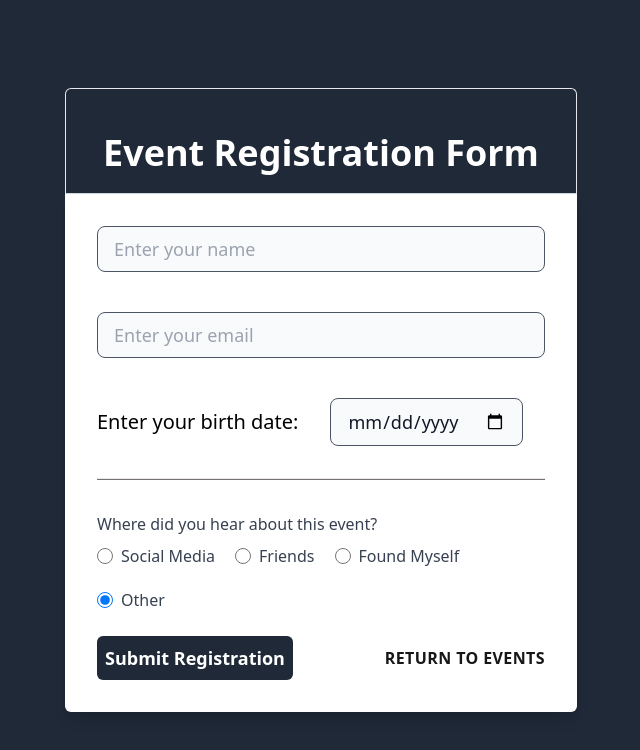
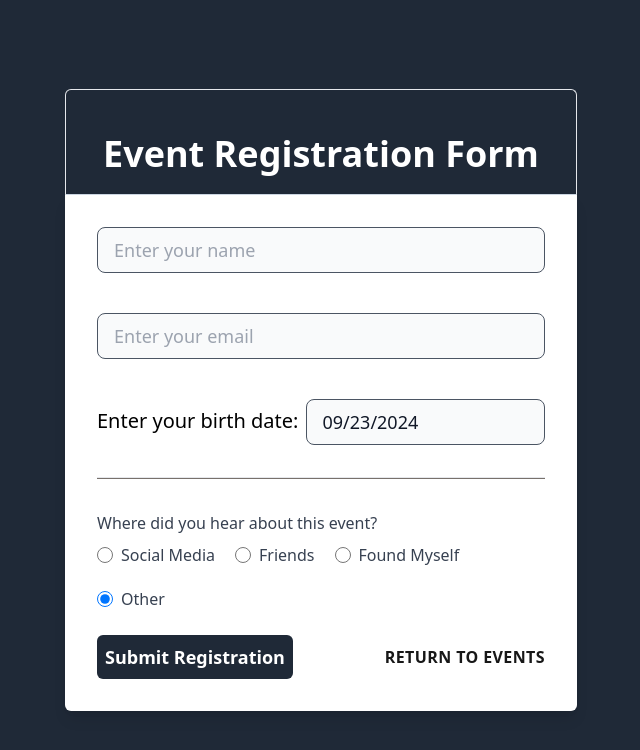
Before and after one commit to LazarusVP99/Event-Registration-App, a React (Vite) app in the folder client/: page /register/1 in a window 1280 px wide. Shown: the top 750 px of the page, without its empty margins (319-959 px from the left). Built offline with nearby package versions, Linux system fonts and the light colour scheme; no server answers.

Commit message:
Refactor ~ Date of birth field

```diff
--- a/client/package.json
+++ b/client/package.json
@@ -17,6 +17,7 @@
     "framer": "^2.4.1",
     "react": "^18.3.1",
     "react-chartjs-2": "^5.2.0",
+    "react-datepicker": "^7.4.0",
     "react-dom": "^18.3.1",
     "react-redux": "^9.1.2",
     "react-router-dom": "^6.26.2",
--- a/client/src/components/registration/form_components/field.jsx
+++ b/client/src/components/registration/form_components/field.jsx
@@ -1,9 +1,13 @@
+import 'react-datepicker/dist/react-datepicker.css';
+
 import { errorMessage } from '../../utils/error_msg';
+import DatePicker from 'react-datepicker';
 import { PropTypes } from 'prop-types';
+import { useState } from 'react';
 import { Field } from 'formik';
 
-const FieldComponent = ({ errors, touched, field, getFieldProps, type }) => (
-  <div className={type === 'date' ? 'relative w-fit' : 'relative'}>
+export const FieldComponent = ({ errors, touched, field, getFieldProps, type }) => (
+  <div className='relative'>
     <Field
       name={field}
       type={type ? type : 'text'}
@@ -18,6 +22,28 @@ const FieldComponent = ({ errors, touched, field, getFieldProps, type }) => (
     {errorMessage({ errors, touched, field })}
   </div>
 );
+export const DatePickerField = ({ errors, touched, field, setFieldValue }) => {
+  const [startDate, setStartDate] = useState(new Date());
+
+  return (
+    <div className='relative w-full'>
+      <DatePicker
+        name={field}
+        selected={startDate}
+        onChange={(date) => {
+          setFieldValue(field, date);
+          setStartDate(date);
+        }}
+        className={`bg-gray-50 border ${
+          errors[field] && touched[field]
+            ? 'border-red-500 focus:ring-red-500 focus:border-red-500'
+            : 'border-gray-300 focus:ring-blue-500 focus:border-blue-500'
+        } text-lg rounded-lg block w-full px-4 py-2 bg-gray-200 border-gray-600 placeholder-gray-400 text-gray-900 dark:focus:ring-blue-500 dark:focus:border-blue-500`}
+      />
+      {errorMessage({ errors, touched, field })}
+    </div>
+  );
+};
 
 FieldComponent.propTypes = {
   errors: PropTypes.object.isRequired,
@@ -27,4 +53,9 @@ FieldComponent.propTypes = {
   getFieldProps: PropTypes.func.isRequired,
 };
 
-export default FieldComponent;
+DatePickerField.propTypes = {
+  errors: PropTypes.object.isRequired,
+  touched: PropTypes.object.isRequired,
+  field: PropTypes.string.isRequired,
+  setFieldValue: PropTypes.func.isRequired,
+};
--- a/client/src/components/registration/index.jsx
+++ b/client/src/components/registration/index.jsx
@@ -3,7 +3,7 @@ import { Form, Formik } from 'formik';
 
 import { Link, useParams } from 'react-router-dom';
 
-import FieldComponent from './form_components/field.jsx';
+import { DatePickerField, FieldComponent } from './form_components/field.jsx';
 import { Validation, userSubmission } from './submit.js';
 import RadioSelect from './form_components/radio.jsx';
 
@@ -22,9 +22,7 @@ const RegistrationForm = ({ dispatch }) => {
 
   const expiredOrActiveEvent = () => (
     <div className='bg-white rounded-b-md p-6 md:p-8 w-full max-w-lg shadow-lg text-center'>
-      <p className='text-xl text-red-600 font-bold'>
-        Event has expired or is not active.
-      </p>
+      <p className='text-xl text-red-600 font-bold'>Event has expired or is not active.</p>
       <Link
         to='/'
         className='mt-4 inline-block bg-gray-800 hover:bg-gray-800/75 text-white font-bold p-2 rounded-md text-lg'
@@ -42,7 +40,7 @@ const RegistrationForm = ({ dispatch }) => {
           Event Registration Form
         </h1>
       </div>
-      {isEventExpired  ? (
+      {isEventExpired ? (
         expiredOrActiveEvent()
       ) : (
         <Formik
@@ -56,7 +54,7 @@ const RegistrationForm = ({ dispatch }) => {
           validationSchema={Validation}
           onSubmit={onSubmitHandler}
         >
-          {({ errors, getFieldProps, touched, handleSubmit, isSubmitting }) => (
+          {({ errors, getFieldProps, touched, setFieldValue, handleSubmit, isSubmitting }) => (
             <Form
               noValidate
               onSubmit={handleSubmit}
@@ -77,14 +75,13 @@ const RegistrationForm = ({ dispatch }) => {
                   getFieldProps={getFieldProps}
                 />
 
-                <div className='flex flex-col md:flex-row md:items-center md:gap-8'>
-                  <span className='text-lg md:text-xl mb-2 md:mb-0'>Enter your birth date:</span>
-                  <FieldComponent
+                <div className='flex flex-col md:flex-row md:items-start justify-normal'>
+                  <span className='text-lg md:text-xl w-[390px] mt-2'>Enter your birth date:</span>
+                  <DatePickerField
+                    field='dateOfBirth'
                     errors={errors}
                     touched={touched}
-                    type='date'
-                    field='dateOfBirth'
-                    getFieldProps={getFieldProps}
+                    setFieldValue={setFieldValue}
                   />
                 </div>
               </div>
--- a/client/src/components/registration/submit.js
+++ b/client/src/components/registration/submit.js
@@ -24,6 +24,7 @@ export const Validation = Yup.object({
 export const userSubmission = async ({ values, registerUser, dispatch }) => {
     const { eventId } = values;
     const { fullName, email, eventSeeker, dateOfBirth } = values;
+
     try {
         if (eventId) {
             await registerUser({
```
Also changed, not shown: 1 other file (tests, documents, lock files or other folders).
